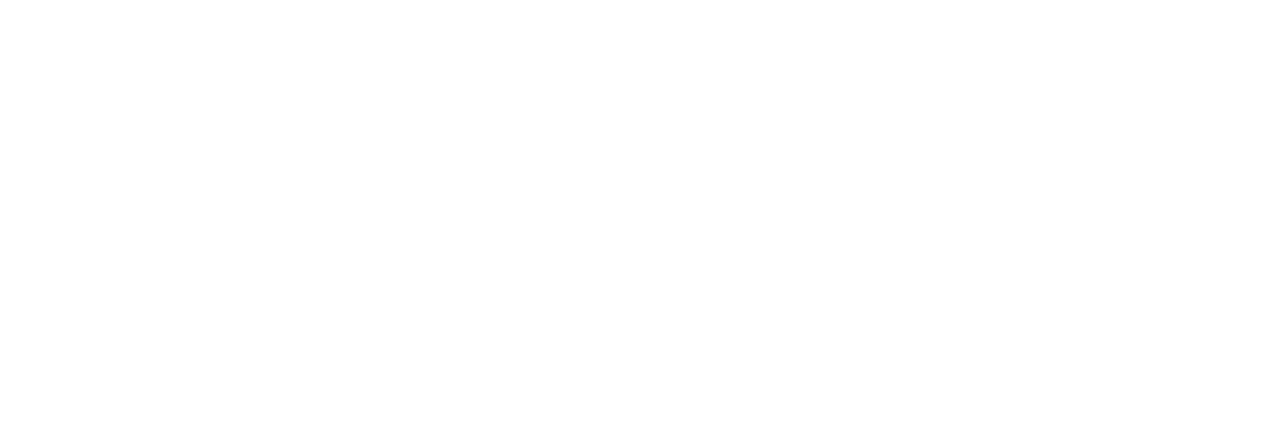
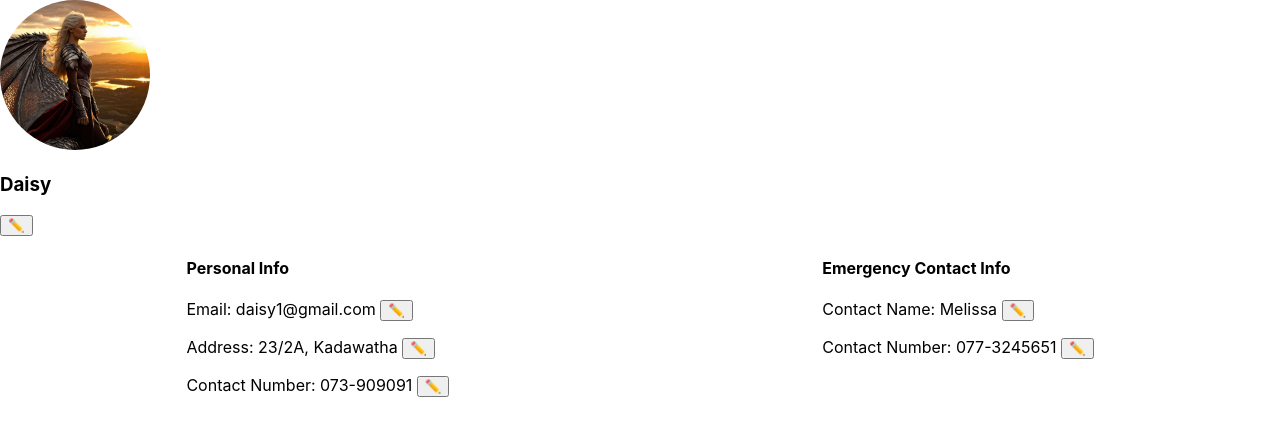
Before and after one commit to janithsdfps/smart-attendance-, a React (Create React App) app: page /profile in a window 1280 px wide. Before the commit this address had no page. Shown: the top 436 px of the page. Built offline with nearby package versions, Linux system fonts and the light colour scheme.

Commit message:
profile ui updated next time create sider bar as new component

```diff
--- a/src/App.js
+++ b/src/App.js
@@ -7,6 +7,7 @@
 import UserLogin from './user-login.js';
 import AdminLogin from './admin-login.js';
 import ForgotPw from './forgot-pw.js';
+import Profile from './profile.js'
 import './App.css';
 
 function App() {
@@ -20,6 +21,15 @@
         <Route path="/user-login" element={<UserLogin/>}/>
         <Route path="/admin-login" element={<AdminLogin/>}/>
         <Route path="/forgot-pw" element={<ForgotPw/>}/>
+
+
+        <Route path="/profile" element={<Profile />} />
+        {/* <Route path="/student" element={<Student />} />
+        <Route path="/employees" element={<Employees />} />
+        <Route path="/reports" element={<Reports />} />
+        <Route path="/change-password" element={<ChangePassword />} />
+        <Route path="/logout" element={<Logout />} /> */}
+
       </Routes>
     </div>
   );
--- a/src/dashboard.js
+++ b/src/dashboard.js
@@ -1,5 +1,7 @@
 import React, { useState } from "react";
 import "./App.css";
+import { Link } from "react-router-dom";
+
 
 const Dashboard = () => {
   const [isSidebarVisible, setIsSidebarVisible] = useState(false);
@@ -54,13 +56,13 @@
         <h2>AMS</h2>
         <nav>
           <ul>
-            <li>Dashboard</li>
-            <li>Profile</li>
-            <li>Student</li>
-            <li>Employees</li>
-            <li>Reports</li>
-            <li>Change Password</li>
-            <li>Logout</li>
+          <li><Link to="/dashboard">Dashboard</Link></li>
+          <li><Link to="/profile">Profile</Link></li>
+          {/* <li><Link to="/student">Student</Link></li>
+          <li><Link to="/employees">Employees</Link></li>
+          <li><Link to="/reports">Reports</Link></li>
+          <li><Link to="/change-password">Change Password</Link></li>
+          <li><Link to="/logout">Logout</Link></li> */}
           </ul>
         </nav>
       </div>
--- /dev/null
+++ b/src/profile.css
@@ -0,0 +1,98 @@
+.app-container {
+    display: flex;
+    height: 100vh;
+  }
+
+  .sidebar {
+    width: 200px;
+    background-color: #2d2d2d;
+    color: white;
+    padding: 20px;
+    display: flex;
+    flex-direction: column;
+    align-items: flex-start;
+  }
+
+  .profile-header {
+    margin-bottom: 30px;
+    font-size: 1.5em;
+  }
+
+  .sidebar ul {
+    list-style-type: none;
+    padding: 0;
+  }
+
+  .sidebar ul li {
+    margin: 10px 0;
+  }
+
+  .sidebar ul li a {
+    text-decoration: none;
+    color: white;
+    padding: 10px;
+    display: block;
+  }
+
+  .sidebar ul li a:hover {
+    background-color: #555;
+    border-radius: 5px;
+  }
+
+  .content {
+    flex: 1;
+    padding: 20px;
+    background-color: #f7f7f7;
+  }
+
+  .profile-container {
+    display: flex;
+    flex-direction: column;
+    align-items: center;
+  }
+
+  .profile-info {
+    text-align: center;
+    margin-bottom: 20px;
+  }
+
+  .profile-image {
+    width: 150px;
+    height: 150px;
+    border-radius: 50%;
+  }
+
+  .edit-icon {
+    margin-left: 10px;
+    cursor: pointer;
+  }
+
+  .info-section {
+    display: flex;
+    justify-content: space-around;
+    width: 100%;
+  }
+
+  .info-block {
+    width: 45%;
+    background-color: white;
+    padding: 20px;
+    border-radius: 10px;
+    box-shadow: 0 0 10px rgba(0, 0, 0, 0.1);
+  }
+
+  .info-item {
+    margin: 10px 0;
+  }
+
+  .info-item label {
+    font-weight: bold;
+    display: block;
+    margin-bottom: 5px;
+  }
+
+  .info-detail {
+    background-color: #e0e0e0;
+    padding: 10px;
+    border-radius: 5px;
+  }
--- /dev/null
+++ b/src/profile.js
@@ -0,0 +1,32 @@
+import React from 'react';
+import './profile.css'; // Include any styles
+import profileImage from './imgs/img1.jpeg'; // Replace with actual image path
+
+function Profile() {
+  return (
+    <div className="profile-page">
+      <div className="profile-card">
+        <img src={profileImage} alt="Daisy" className="profile-image" />
+        <h3>Daisy</h3>
+        <button className="edit-button">✏️</button>
+
+        <div className="info-section">
+          <div className="personal-info">
+            <h4>Personal Info</h4>
+            <p>Email: daisy1@gmail.com <button className="edit-button">✏️</button></p>
+            <p>Address: 23/2A, Kadawatha <button className="edit-button">✏️</button></p>
+            <p>Contact Number: 073-909091 <button className="edit-button">✏️</button></p>
+          </div>
+
+          <div className="emergency-contact-info">
+            <h4>Emergency Contact Info</h4>
+            <p>Contact Name: Melissa <button className="edit-button">✏️</button></p>
+            <p>Contact Number: 077-3245651 <button className="edit-button">✏️</button></p>
+          </div>
+        </div>
+      </div>
+    </div>
+  );
+}
+
+export default Profile;
```
Also changed, not shown: src/App.css (line endings or trailing spaces).
